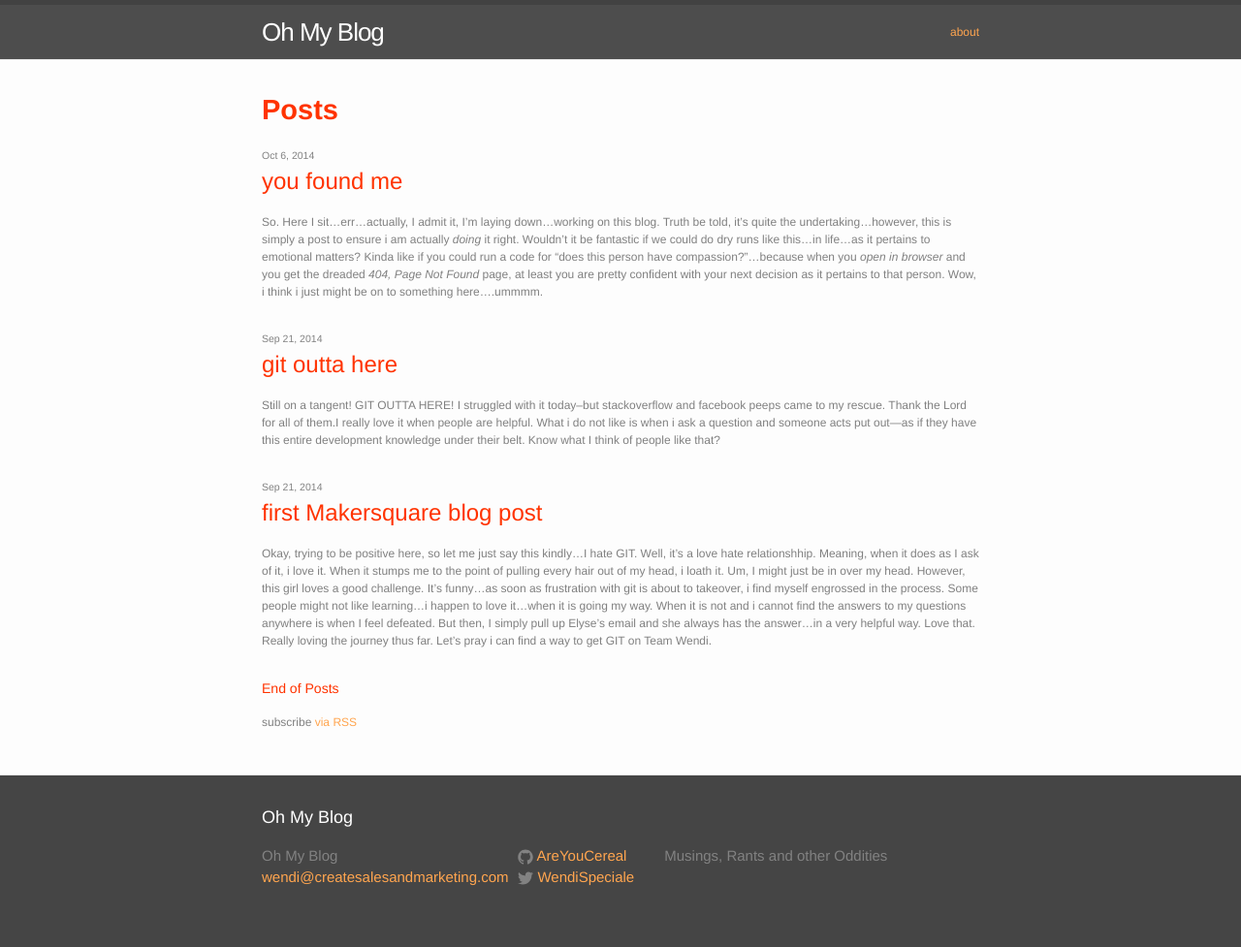
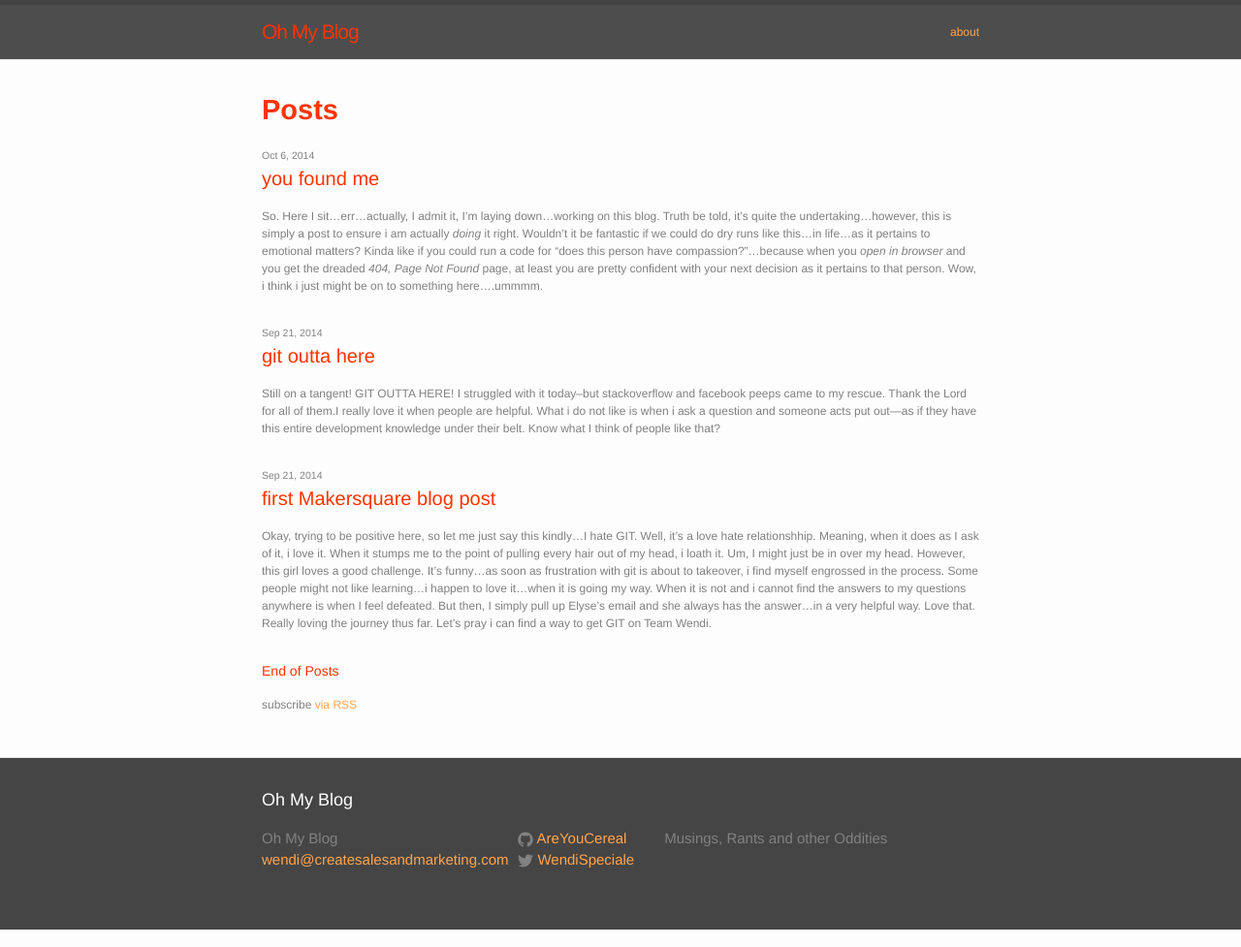
Before and after one commit to AreYouCereal/areyoucereal.github.io, a Jekyll site: the page built from index.html, in a window 1280 px wide. Shown: the whole page at 97% size. Built offline with Jekyll 4.4.1, drawn with Linux system fonts in a browser that asks for light colours.

Commit message:
updating various headers

```diff
--- a/_sass/_layout.scss
+++ b/_sass/_layout.scss
@@ -12,7 +12,7 @@
 }
 
 .site-title {
-    font-size: 26px;
+    font-size: 21px;
     color: #FF3300;
     line-height: 56px;
     letter-spacing: -1px;
@@ -21,7 +21,7 @@
 
     &,
     &:visited {
-        color: #FFFFFF;
+        color: #FF3300;
     }
 }
 
@@ -194,7 +194,7 @@
 
 .post-link {
     display: block;
-    font-size: 24px;
+    font-size: 20px;
     color: #FF3300;
 }
 
```
